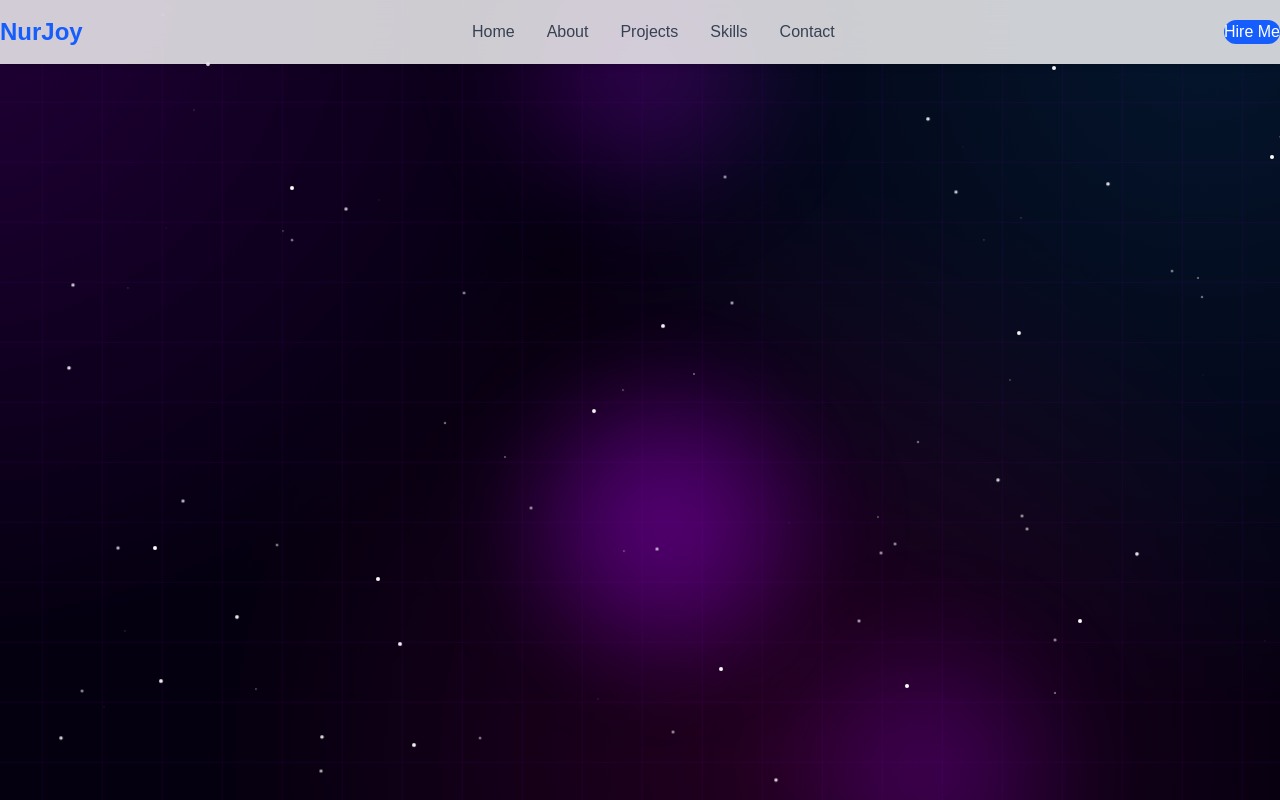
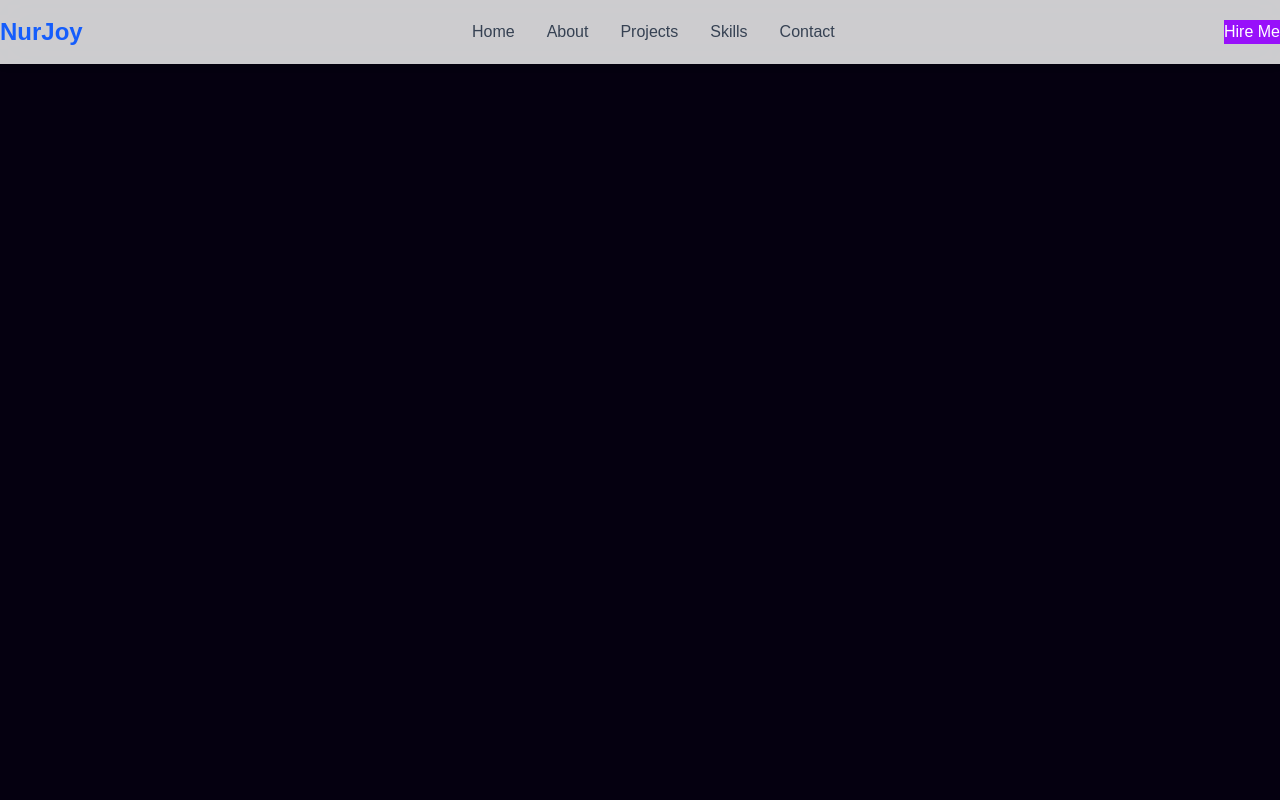
Before and after one commit to nuralamjoy/my_portfolio, a React app: page / in a window 1280 px wide. Built offline with nearby package versions, Linux system fonts and the light colour scheme; the HTML template or start-up script is replaced by a standard one.

Commit message:
update nav

```diff
--- a/src/App.jsx
+++ b/src/App.jsx
@@ -7,7 +7,7 @@ const App = () => {
   return (
     <>
 
-      <Background></Background>
+      {/* <Background></Background> */}
         <Nav></Nav>
 
     </>
--- a/src/components/Header/Nav.jsx
+++ b/src/components/Header/Nav.jsx
@@ -36,7 +36,7 @@ const Nav = () => {
           </ul>
 
           {/* ====Desktop Button==== */}
-          <button className="hidden md:block bg-blue-600 text-white px-5 py-2 rounded-full hover:bg-blue-700 transition duration-300">
+          <button className="hidden md:block bg-purple-600 text-white px-5 py-2  hover:bg-blue-700 transition duration-300">
             Hire Me
           </button>
 
@@ -63,7 +63,7 @@ const Nav = () => {
               </li>
             ))}
 
-            <button className="bg-blue-600 text-white px-6 py-2 rounded-full hover:bg-blue-700 transition">
+            <button className="bg-blue-600 text-white px-6 py-2 hover:bg-blue-700 transition">
               Hire Me
             </button>
           </ul>
```
